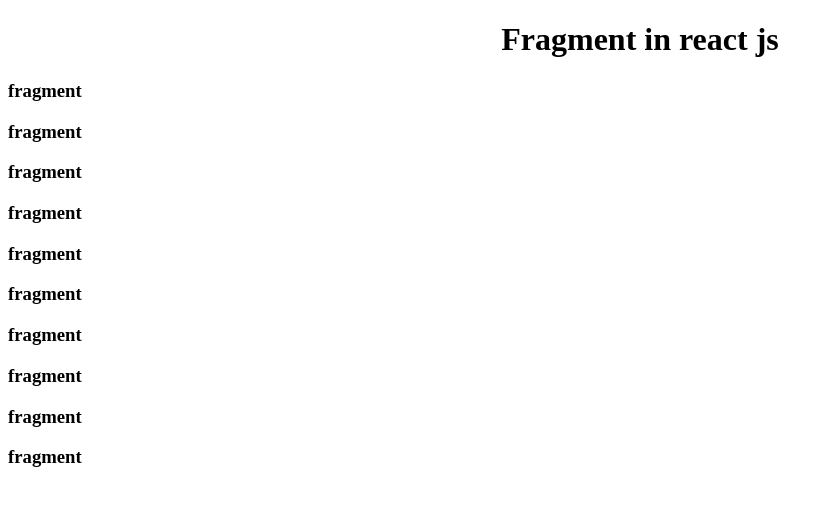
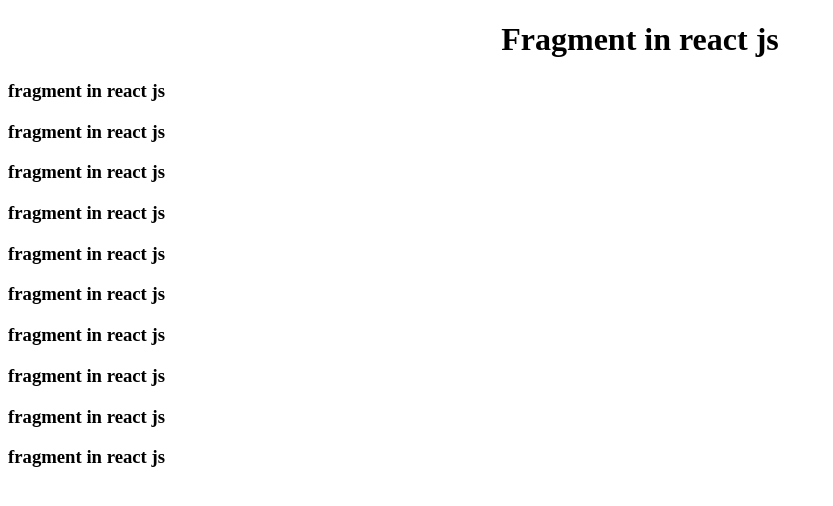
Before and after one commit to muskan-chouhan/react, a React (Vite) app in the folder 54-fragment/: page / in a window 1280 px wide. Shown: the top 506 px of the page, without its empty margins (0-833 px from the left). Built offline with nearby package versions, Linux system fonts and the light colour scheme.

Commit message:
54- using fragment

```diff
--- a/54-fragment/src/App.jsx
+++ b/54-fragment/src/App.jsx
@@ -22,8 +22,8 @@ export default App
 const Data = () => {
   return (
     <Fragment>
-      <h3>fragment</h3>
-      <h3>fragment</h3>
+      <h3>fragment in react js</h3>
+      <h3>fragment in react js</h3>
     </Fragment>
   )
 }
```
